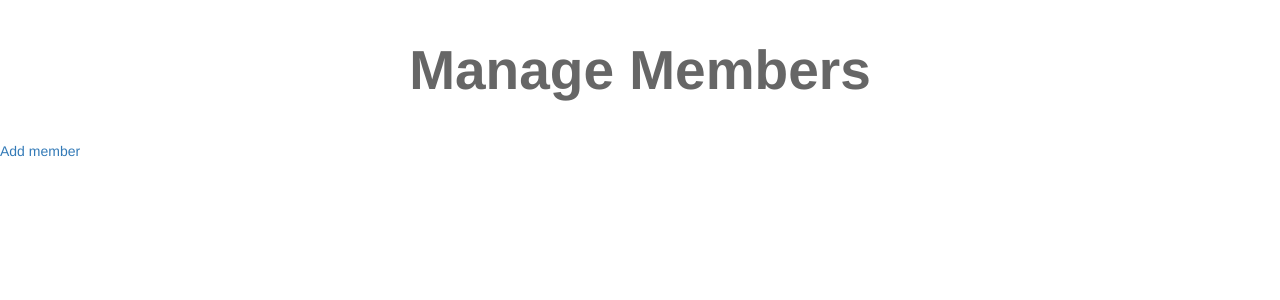
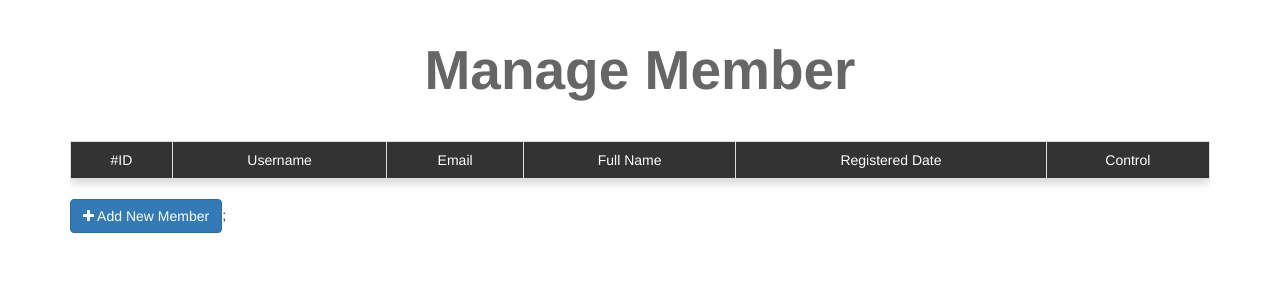
Before and after one commit to ahmedelashry0/e-commerce_PHPNative, a PHP site: page /members.php in a window 1280 px wide. Shown: the part 52-352 px from the top of the page. Run offline with PHP 8.4, Linux system fonts and the light colour scheme; the visitor is signed in with stand-in values (Sample User, id 1); tables that the repository leaves empty or names only in its code hold one stand-in row (values such as "Sample post").

Commit message:
Added the display of members fro DB and linked it with the Edit page

```diff
--- a/admin/members.php
+++ b/admin/members.php
@@ -6,10 +6,42 @@
 
     $do = isset($_GET['do']) ? $_GET['do'] : 'Manage';
     if ($do == 'Manage') {
-        //Start Manage page
-        echo "<h1 class='text-center'>Manage Members</h1>";
-        echo '<a href="members.php?do=Add">Add member</a>';
-    } elseif ($do == 'Add') { ?>
+        $stmt = $dbconc->prepare("SELECT * FROM users WHERE GroupID != 1");
+        $stmt->execute();
+        $rows = $stmt->fetchAll();
+?>
+        <h1 class="text-center">Manage Member</h1>
+        <div class="container">
+            <div class="  table-responsive ">
+                <table class="main-table text-center table table-bordered">
+                    <tr>
+                        <td>#ID</td>
+                        <td>Username</td>
+                        <td>Email</td>
+                        <td>Full Name</td>
+                        <td>Registered Date</td>
+                        <td>Control</td>
+                    </tr>
+                    <?php
+                    foreach ($rows as $row) {
+                        echo "<tr>";
+                        echo "<td>" . $row['userID'] . "</td>";
+                        echo "<td>" . $row['userName'] . "</td>";
+                        echo "<td>" . $row['Email'] . "</td>";
+                        echo "<td>" . $row['Fullname'] . "</td>";
+                        echo "<td>" . "</td>";
+                        echo "<td>
+                            <a href='members.php?do=Edit&ID=" . $row['userID'] . "' class='btn btn-success'><i class='fa fa-edit'></i> Edit</a>
+                            <a href='#' class='btn btn-danger confirm'><i class='fa fa-close'></i> Delete</a>";
+                        echo "</tr>";
+                    }
+                    ?>
+
+                </table>
+            </div>
+            <a href="members.php?do=Add" class="btn btn-primary"><i class="fa fa-plus"></i> Add New Member</a>;
+        </div>
+    <?php } elseif ($do == 'Add') { ?>
         <h1 class="text-center">Add New Member</h1>
         <div class="container">
             <form class="form-horizontal" action="?do=Insert" method="POST">
@@ -107,7 +139,7 @@
                     'email'     => $email,
                     'fullname'  => $fullName
                 ));
-                echo "<div class='alert alert-success'>" .$stmt->rowCount().' Record Inserted </div>';
+                echo "<div class='alert alert-success'>" . $stmt->rowCount() . ' Record Inserted </div>';
             }
         } else {
             echo 'You are not authorized to view this page.';
```
